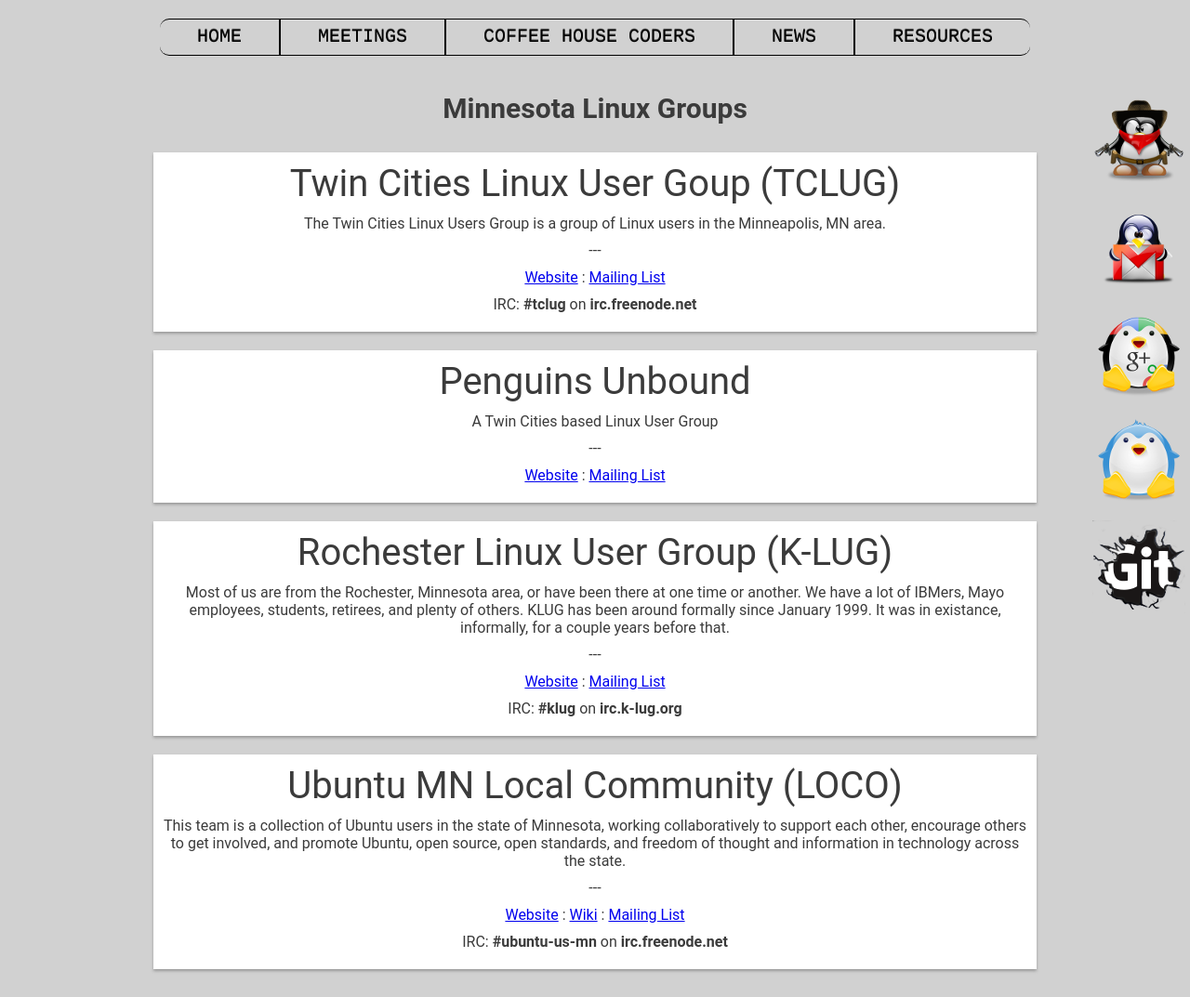
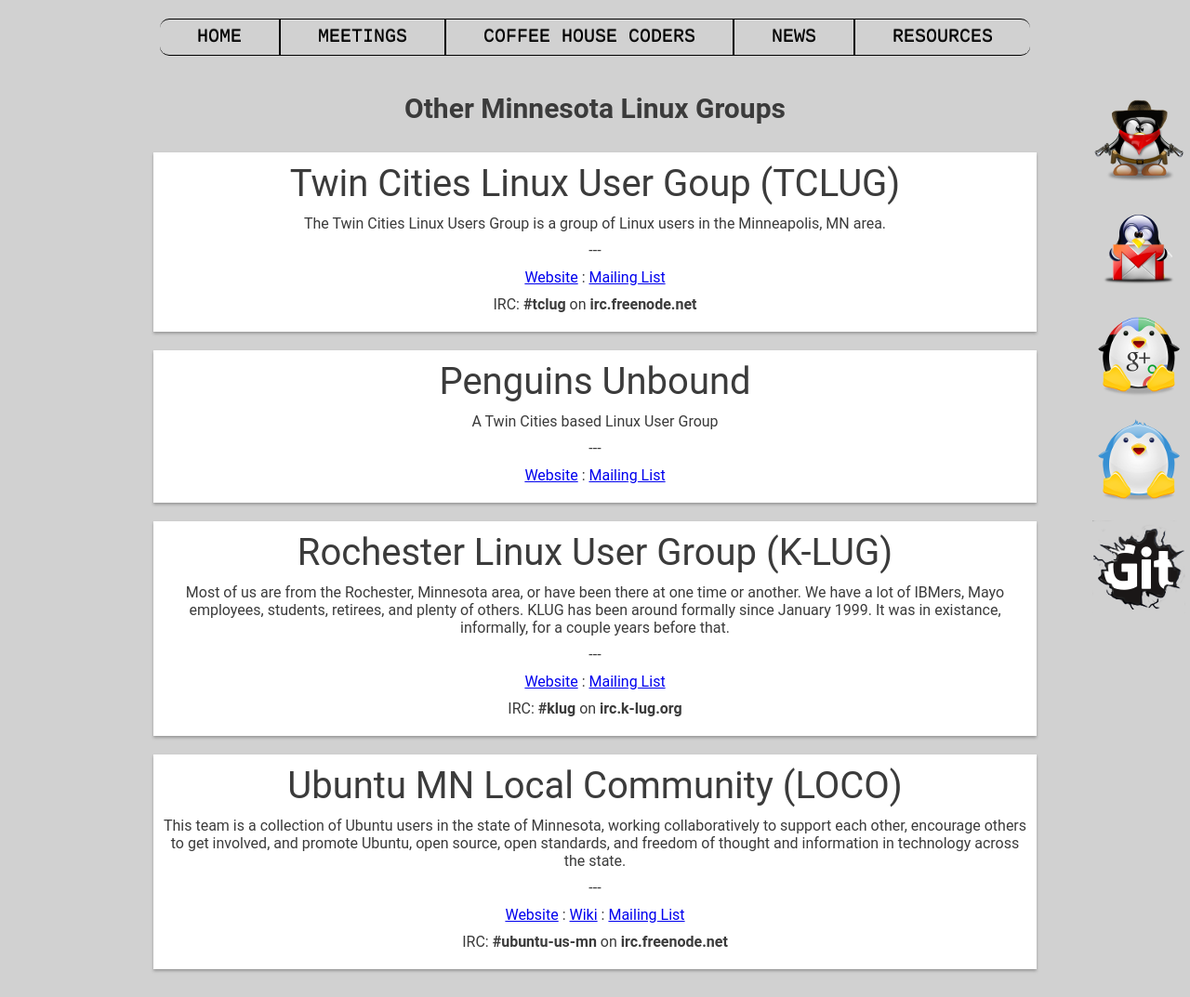
Before and after one commit to norlug/norlug.github.io, a Jekyll site: the page built from resources/index.html, in a window 1280 px wide. Shown: the whole page at 93% size. Built offline with Jekyll 4.4.1, drawn with Linux system fonts in a browser that asks for light colours.

Commit message:
Added some job descriptions (commented out)

```diff
--- a/resources/index.html
+++ b/resources/index.html
@@ -1,7 +1,7 @@
 ---
 layout: default
 ---
-<p class="welcomePageHeaders">Minnesota Linux Groups</p>
+<p class="welcomePageHeaders">Other Minnesota Linux Groups</p>
 <section class="card">
     <p class="content title" >Twin Cities Linux User Goup (TCLUG)</p>
     <p class="content center">The Twin Cities Linux Users Group is a group of Linux users in the Minneapolis, MN area.</p>
@@ -32,3 +32,23 @@
     <p class="content center"><a href="http://ubuntu-minnesota.org" target="_blank">Website</a>   :   <a href="http://wiki.ubuntu.com/MinnesotaTeam" target="_blank">Wiki</a>   :   <a href="https://lists.ubuntu.com/mailman/listinfo/ubuntu-us-mn" target="_blank">Mailing List</a></p>
     <p class="content center">IRC: <strong>#ubuntu-us-mn</strong> on <strong>irc.freenode.net</strong></p>
 </section>
+
+<!--
+<p class="welcomePageHeaders">Local Jobs and Recruiters</p>
+
+<section class="card">
+	<h3 class="header left"> Posted 7/14/2014 </h3>
+    <p class="content title" >DevOps/Linux Systems Administrator</p>
+    <p class="content center"> Skills: Scripting (Ruby, Perl, Python) </p>
+    <p class="content center"> Company/Location: Randstad Technologies, Richfield MN</p>
+    <p class="content center"> Contact: <a href="mailto:Alaxander.bremer@randstradusa.com?Subject=NORLUG Inquiry" target="_top">Alex Bremer</a></p>
+</section>
+
+<section class="card">
+	<h3 class="header left"> Posted 7/14/2014 </h3>
+    <p class="content title">Sr. DevOps Engineering position
+    <p class="content center"> Skills: Automation tools such as Chef or Puppet and some AWS (Amazon Web Services).
+    <p class="content center"> Company/Location: Randstad Technologies, Richfield MN</p>
+    <p class="content center"> Contact: <a href="mailto:Alaxander.bremer@randstradusa.com?Subject=NORLUG Inquiry" target="_top">Alex Bremer</a></p>
+</section>
+-->
```
